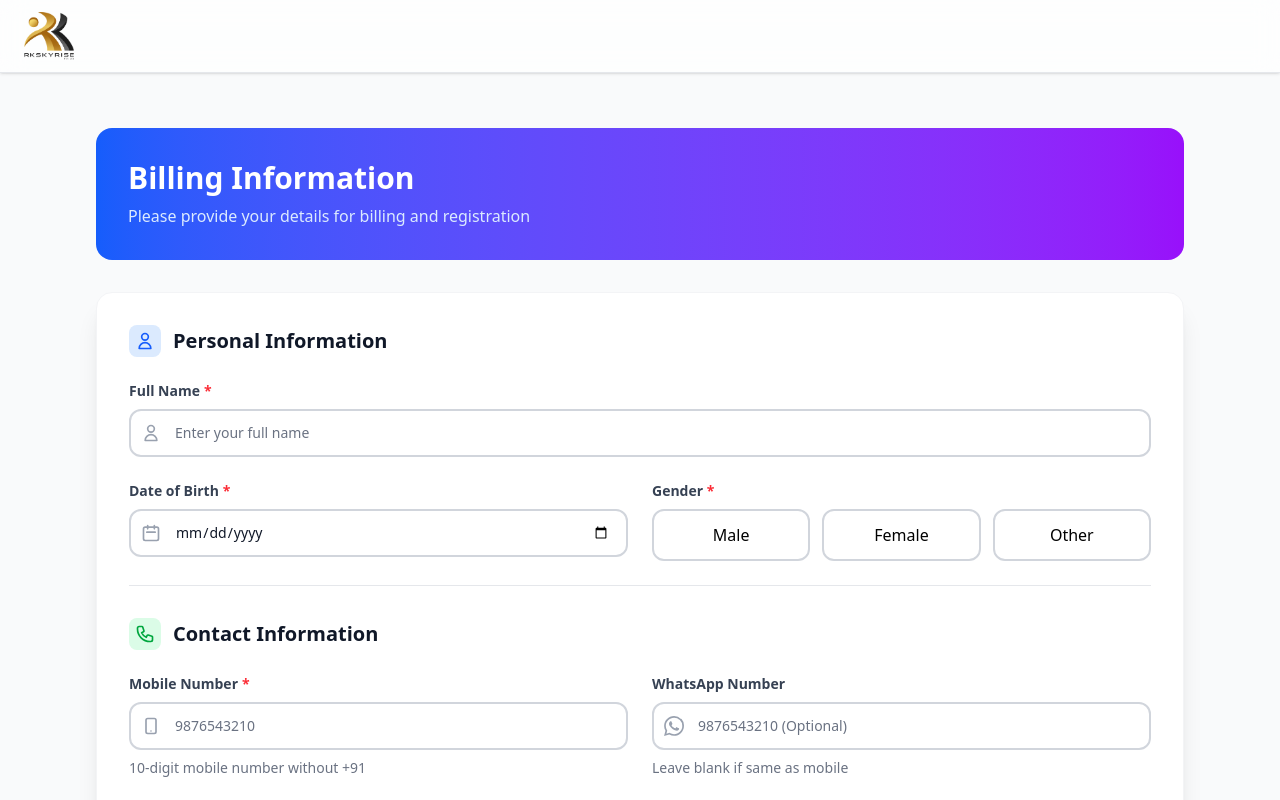
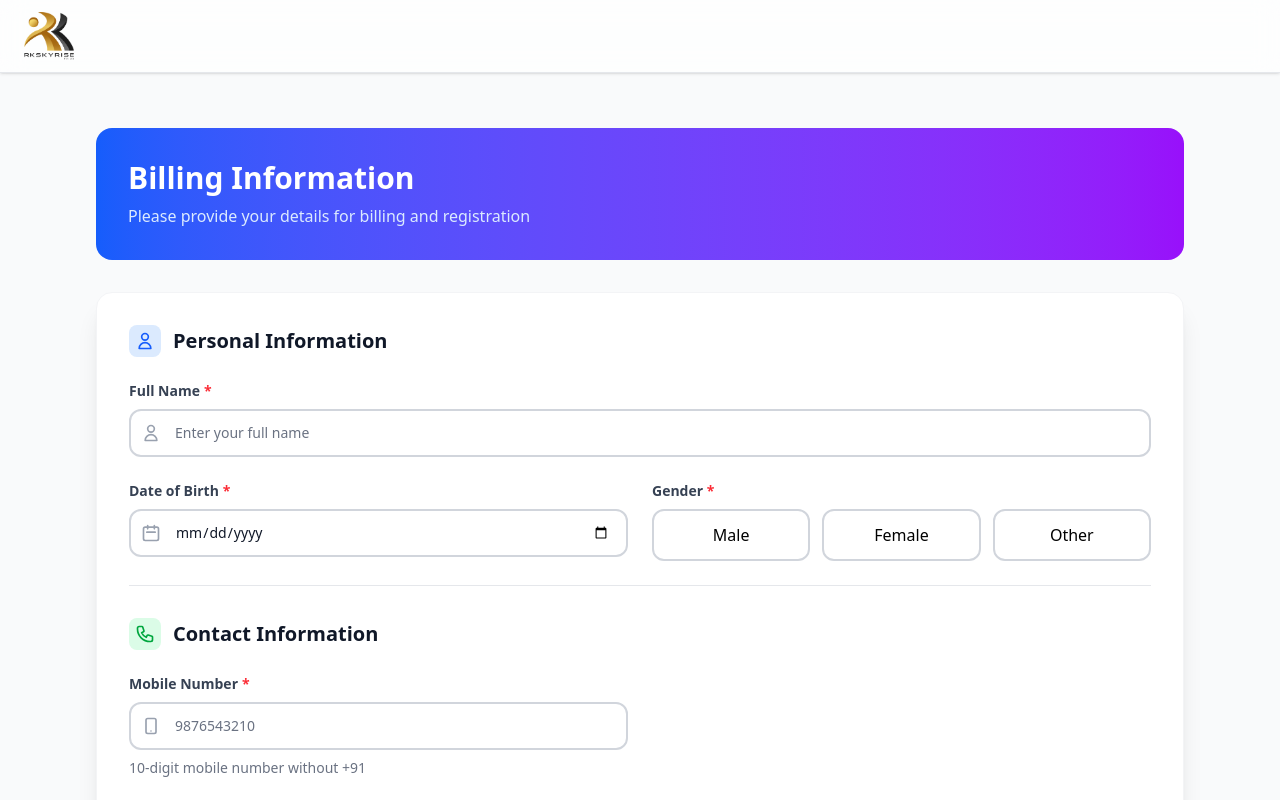
Before and after one commit to dandiyaOrg/user-frontend, a React (Vite) app: page /BillingUser in a window 1280 px wide. Shown: the top 800 px of the page. Built offline with nearby package versions, Linux system fonts and the light colour scheme.

Commit message:
Whatsapp issue fixed

```diff
--- a/src/Components/BillingUserForm.jsx
+++ b/src/Components/BillingUserForm.jsx
@@ -10,7 +10,6 @@
   const [formData, setFormData] = useState({
     name: sessionData.billingUser?.name || '',
     mobile_no: sessionData.billingUser?.mobile_no || '',
-    whatsapp: sessionData.billingUser?.whatsapp || '',
     email: sessionData.billingUser?.email || '',
     address: sessionData.billingUser?.address || '',
     dob: sessionData.billingUser?.dob || '',
@@ -43,8 +42,6 @@
     if (!formData.mobile_no.trim()) newErrors.mobile_no = 'Mobile number is required'
     else if (!mobileRegex.test(formData.mobile_no)) newErrors.mobile_no = 'Enter valid 10-digit mobile number'
 
-    if (formData.whatsapp && !mobileRegex.test(formData.whatsapp))
-      newErrors.whatsapp = 'Enter valid 10-digit WhatsApp number'
 
     if (!formData.email.trim()) newErrors.email = 'Email is required'
     else if (!emailRegex.test(formData.email)) newErrors.email = 'Enter a valid email address'
@@ -195,7 +192,7 @@
               <h3 className="text-xl font-bold text-gray-900">Contact Information</h3>
             </div>
 
-            {/* Mobile and WhatsApp Row */}
+            {/* Mobile Row */}
             <div className="grid grid-cols-1 md:grid-cols-2 gap-6">
               <InputField
                 label="Mobile Number"
@@ -214,21 +211,6 @@
                 )}
               />
 
-              <InputField
-                label="WhatsApp Number"
-                name="whatsapp"
-                type="tel"
-                placeholder="9876543210 (Optional)"
-                value={formData.whatsapp}
-                onChange={handleChange}
-                error={errors.whatsapp}
-                helperText="Leave blank if same as mobile"
-                icon={({ className }) => (
-                  <svg className={className} fill="currentColor" viewBox="0 0 24 24">
-                    <path d="M17.472 14.382c-.297-.149-1.758-.867-2.03-.967-.273-.099-.471-.148-.67.15-.197.297-.767.966-.94 1.164-.173.199-.347.223-.644.075-.297-.15-1.255-.463-2.39-1.475-.883-.788-1.48-1.761-1.653-2.059-.173-.297-.018-.458.13-.606.134-.133.298-.347.446-.52.149-.174.198-.298.298-.497.099-.198.05-.371-.025-.52-.075-.149-.669-1.612-.916-2.207-.242-.579-.487-.5-.669-.51-.173-.008-.371-.01-.57-.01-.198 0-.52.074-.792.372-.272.297-1.04 1.016-1.04 2.479 0 1.462 1.065 2.875 1.213 3.074.149.198 2.096 3.2 5.077 4.487.709.306 1.262.489 1.694.625.712.227 1.36.195 1.871.118.571-.085 1.758-.719 2.006-1.413.248-.694.248-1.289.173-1.413-.074-.124-.272-.198-.57-.347m-5.421 7.403h-.004a9.87 9.87 0 01-5.031-1.378l-.361-.214-3.741.982.998-3.648-.235-.374a9.86 9.86 0 01-1.51-5.26c.001-5.45 4.436-9.884 9.888-9.884 2.64 0 5.122 1.03 6.988 2.898a9.825 9.825 0 012.893 6.994c-.003 5.45-4.437 9.884-9.885 9.884m8.413-18.297A11.815 11.815 0 0012.05 0C5.495 0 .16 5.335.157 11.892c0 2.096.547 4.142 1.588 5.945L.057 24l6.305-1.654a11.882 11.882 0 005.683 1.448h.005c6.554 0 11.890-5.335 11.893-11.893A11.821 11.821 0 0020.885 3.309"/>
-                  </svg>
-                )}
-              />
             </div>
 
             {/* Email */}
```
